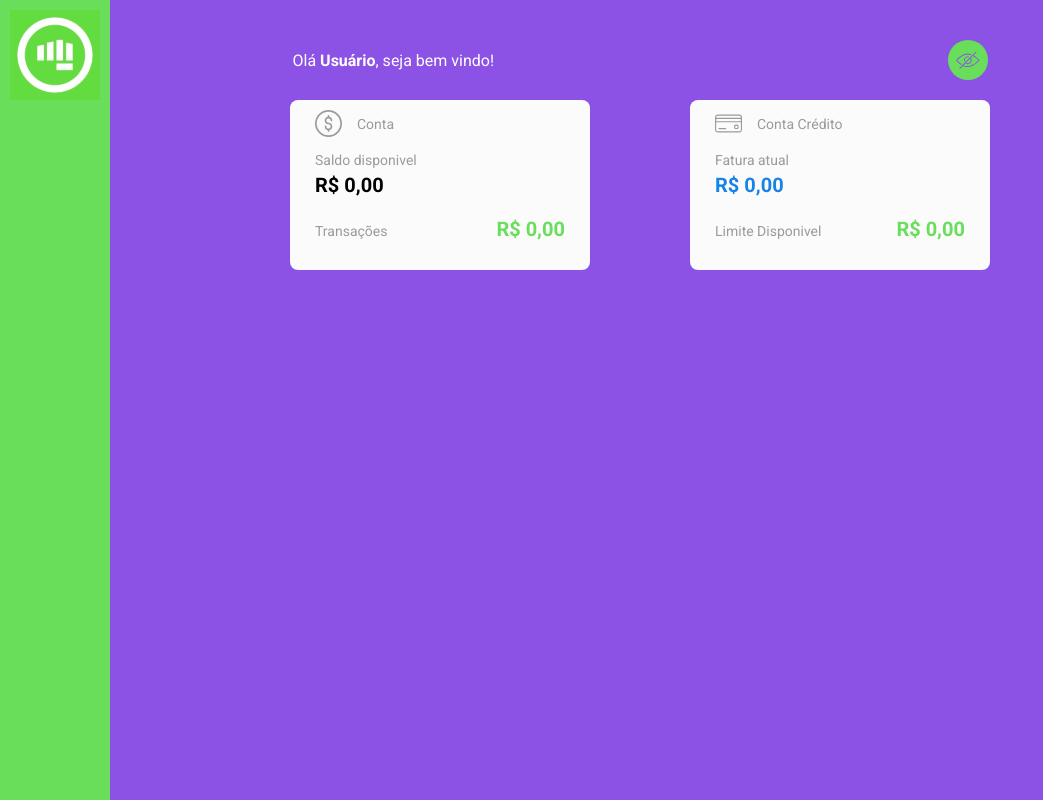
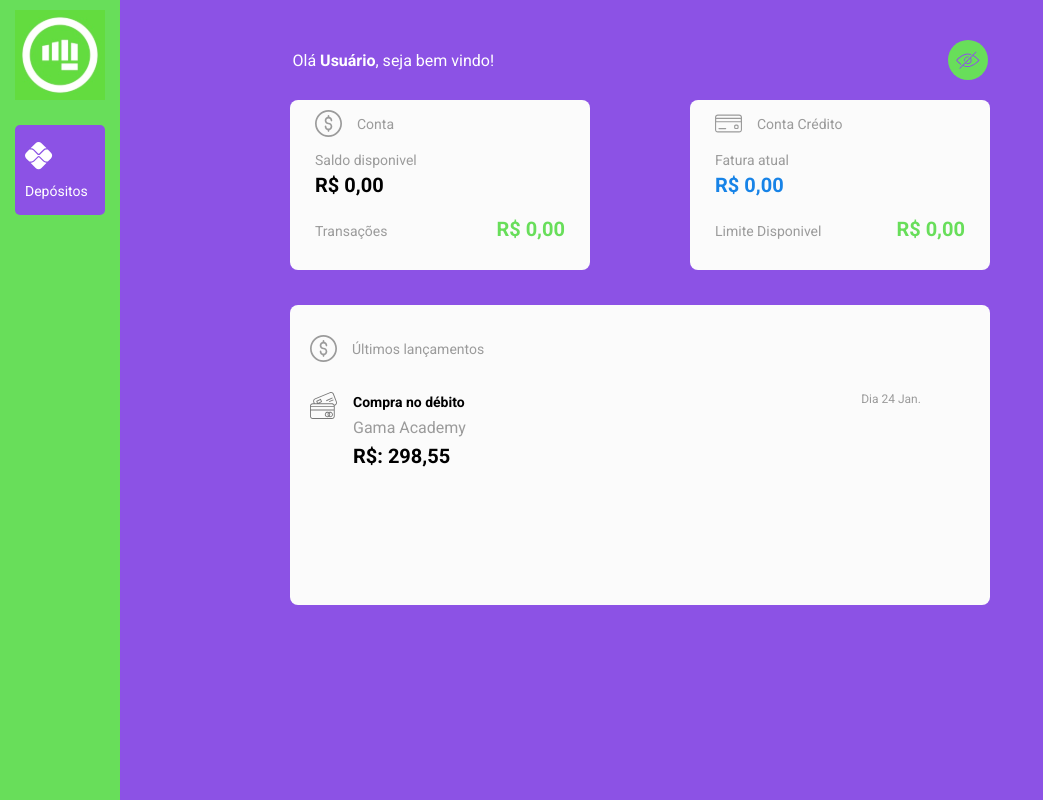
Before and after one commit to CodeCommit-GamaAcademy/React-CodeCommit, a React (Create React App) app: page /dashboard in a window 1280 px wide. Shown: the whole page, without its empty margins (0-1043 px from the left). Built offline with nearby package versions, Linux system fonts and the light colour scheme.

Commit message:
Create component extract and items menu

```diff
--- /dev/null
+++ b/src/Pages/Dashboard/components/CardMenu/index.tsx
@@ -0,0 +1,17 @@
+import React from 'react';
+
+import { CardItem } from './style';
+import pixIcon from '../svgs/pix-icon.svg';
+
+const CardMenu: React.FC = () => {
+    return (
+        <>
+            <CardItem>
+                <img src={pixIcon} alt="pix icon" />
+                <span>Depósitos</span>
+            </CardItem>
+        </>
+    )
+}
+
+export default CardMenu;
--- /dev/null
+++ b/src/Pages/Dashboard/components/CardMenu/style.ts
@@ -0,0 +1,22 @@
+import styled from 'styled-components';
+
+export const CardItem = styled.div`
+    background: #8C52E5;
+    border-radius: 5px;
+    color: #FFF;
+    display: flex;
+    flex-direction: column;
+    height: 90px;
+    justify-content: space-around;
+    padding: 10px;
+    width: 90px;
+
+    img {
+        height: 28px;
+        width: 28px;
+    }
+
+    span {
+        font-size: 14px;
+    }
+`
--- a/src/Pages/Dashboard/components/Extract/index.tsx
+++ b/src/Pages/Dashboard/components/Extract/index.tsx
@@ -0,0 +1,30 @@
+import React from 'react';
+
+import { ExtractContainer, ExtractItem } from './style';
+import currentIcon from '../svgs/current-icon.svg';
+import creditCardsIcon from '../svgs/credit-cards-icon.svg';
+
+const Extract: React.FC = () => {
+    return(
+        <>
+            <ExtractContainer>
+                <div className="title-container">
+                    <img src={currentIcon} alt="current icon"/>
+                    <p>Últimos lançamentos</p>
+                </div>
+
+                <ExtractItem>
+                    <img src={creditCardsIcon} alt="credit cards icon"/>
+                    <div className="text-items">
+                        <strong>Compra no débito</strong>
+                        <p>Gama Academy</p>
+                        <strong>R$: 298,55</strong>
+                    </div>
+                    <p className="date">Dia 24 Jan.</p>
+                </ExtractItem>
+            </ExtractContainer>
+        </>
+    )
+}
+
+export default Extract;
--- /dev/null
+++ b/src/Pages/Dashboard/components/Extract/style.ts
@@ -0,0 +1,72 @@
+import styled from 'styled-components';
+
+export const ExtractContainer = styled.div`
+    background-color: #FBFBFB;
+    border-radius: 8px;
+    height: 300px;
+    margin-top: 35px;
+    padding: 30px 20px;
+    width: 700px;
+
+    .title-container {
+        margin-bottom: 15px;
+        display: flex;
+        align-items: center;
+        justify-content: flex-start;
+
+        p {
+            margin-top: 5px;
+            margin-left: 15px;
+        }
+    }
+
+    img {
+        height: 27px;
+        width: 27px;
+    }
+
+    p {
+        color: #9B9B9B;
+        font-size: 14px;
+        font-weight: 400;
+        margin-bottom: 5px;
+        margin-left: 25px;
+    }
+`
+
+export const ExtractItem = styled.div`
+    display: grid;
+    gap: 10px;
+    grid-template-columns: 5% 70% 20%;
+    justify-items: initial;
+    margin-top: 30px;
+    width: 100%;
+
+    .text-items {
+        p {
+            font-size: 16px;
+            margin: 7px 0;
+        }
+
+        strong {
+            :first-child {
+                font-size: 14px;
+            }
+
+            :last-child {
+                font-size: 20px;
+            }
+        }
+    }
+
+    p {
+        color: #9B9B9B;
+        margin: 0;
+        padding: 0;
+    }
+
+    .date {
+        font-size: 12px;
+        justify-self: center;
+    }
+`
--- a/src/Pages/Dashboard/index.tsx
+++ b/src/Pages/Dashboard/index.tsx
@@ -3,6 +3,8 @@ import Balance from './components/Balance';
 import { DashMenu, DashBoard, DashMain, DashNameSection } from './style';
 import gamaIcon from './components/svgs/gama-icon.svg';
 import eyeIcon from './components/svgs/eye-icon.svg';
+import Extract from './components/Extract';
+import CardMenu from './components/CardMenu';
 
 // import { Container } from './styles';
 
@@ -10,7 +12,8 @@ const Dashboard: React.FC = () => {
   return (
     <DashBoard>
       <DashMenu>
-        <img src={gamaIcon} alt="Gama icon"/>
+        <img className="logo" src={gamaIcon} alt="Gama icon"/>
+        <CardMenu />
       </DashMenu>
       <DashMain>
         <DashNameSection>
@@ -20,6 +23,7 @@ const Dashboard: React.FC = () => {
           </div>
         </DashNameSection>
         <Balance />
+        <Extract />
       </DashMain>
     </DashBoard>
   );
--- a/src/Pages/Dashboard/style.ts
+++ b/src/Pages/Dashboard/style.ts
@@ -1,13 +1,17 @@
 import styled from 'styled-components';
 
 export const DashMenu = styled.nav`
-  width: 110px;
+  align-items: center;
+  background-color: #68DE5A;
+  position: fixed;
+  display: flex;
+  flex-direction: column;
+  gap: 25px;
   height: 100vh;
-  position: fixed;
-  background-color: #68DE5A;
-  display: flex;
-  justify-content: center;
-  img {
+  justify-content: flex-start;
+  width: 120px;
+
+  .logo {
     width: 90px;
     height: 90px;
     margin-top: 10px;
@@ -39,6 +43,7 @@ export const DashNameSection = styled.div`
 `
 
 export const DashMain = styled.main`
+  align-items: center;
   display: flex;
   flex-direction: column;
   width: 100%;
```
Also changed, not shown: src/Pages/Dashboard/components/svgs/credit-cards-icon.svg (added), 1 other file (tests, documents, lock files or other folders).
